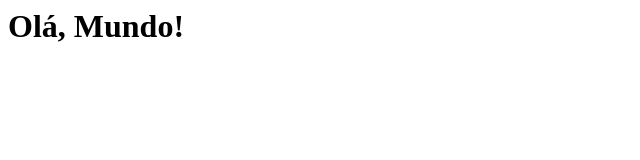
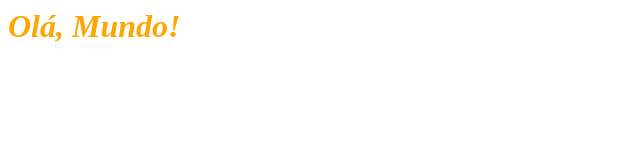
Before and after one commit to Henderson-da-rocha-porfirio/AngularJS-Fundamentos, a plain HTML site: page index.html in a window 1280 px wide. Shown: the whole page, without its empty margins (0-640 px from the left). Drawn offline with nearby package versions, Linux system fonts and the light colour scheme.

Commit message:
#1_commit_ng-class

```diff
--- a/application.js
+++ b/application.js
@@ -1 +1,6 @@
 var app = angular.module('app', []);
+
+app.controller('MainController', function($scope) {
+    /* $scope.classVar = "orange" */
+    $scope.classVar = true
+})
--- a/index.html
+++ b/index.html
@@ -1,7 +1,24 @@
 <html ng-app="app">
+  <head>
+    <style type="text/css">
+      .orange {
+        color: orange;
+      }
+      .italic {
+        font-style: italic;
+      }
+    </style>
+  </head>
   <body>
-    <h1>Olá, Mundo!</h1>
+    <div ng-controller="MainController">
+<!--
+      <h1 class="orange italic">Olá, Mundo!</h1> -->
+      <!-- <h1 ng-class="[classVar, 'italic']">Olá, Mundo!</h1> -->
+      <!-- <h1 ng-class="{orange: false}">Olá, Mundo!</h1> -->
+      <!-- <h1 ng-class="{orange: true}">Olá, Mundo!</h1> -->
+      <h1 ng-class="{orange: classVar, italic: classVar}">Olá, Mundo!</h1>
 
+    </div>
     <script type="text/javascript" src="https://ajax.googleapis.com/ajax/libs/angularjs/1.2.0/angular.min.js"></script>
     <script type="text/javascript" src="application.js"></script>
   </body>
```
